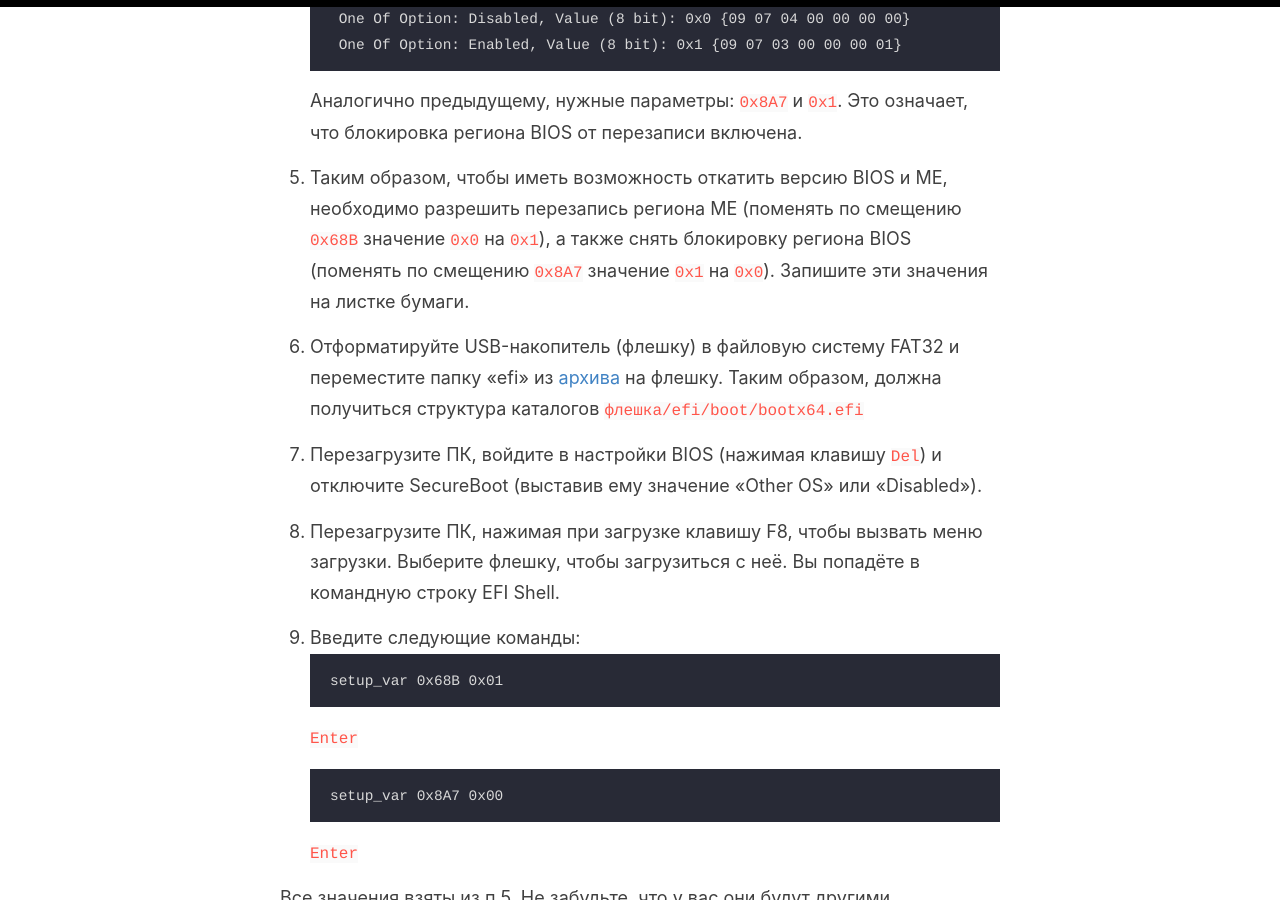
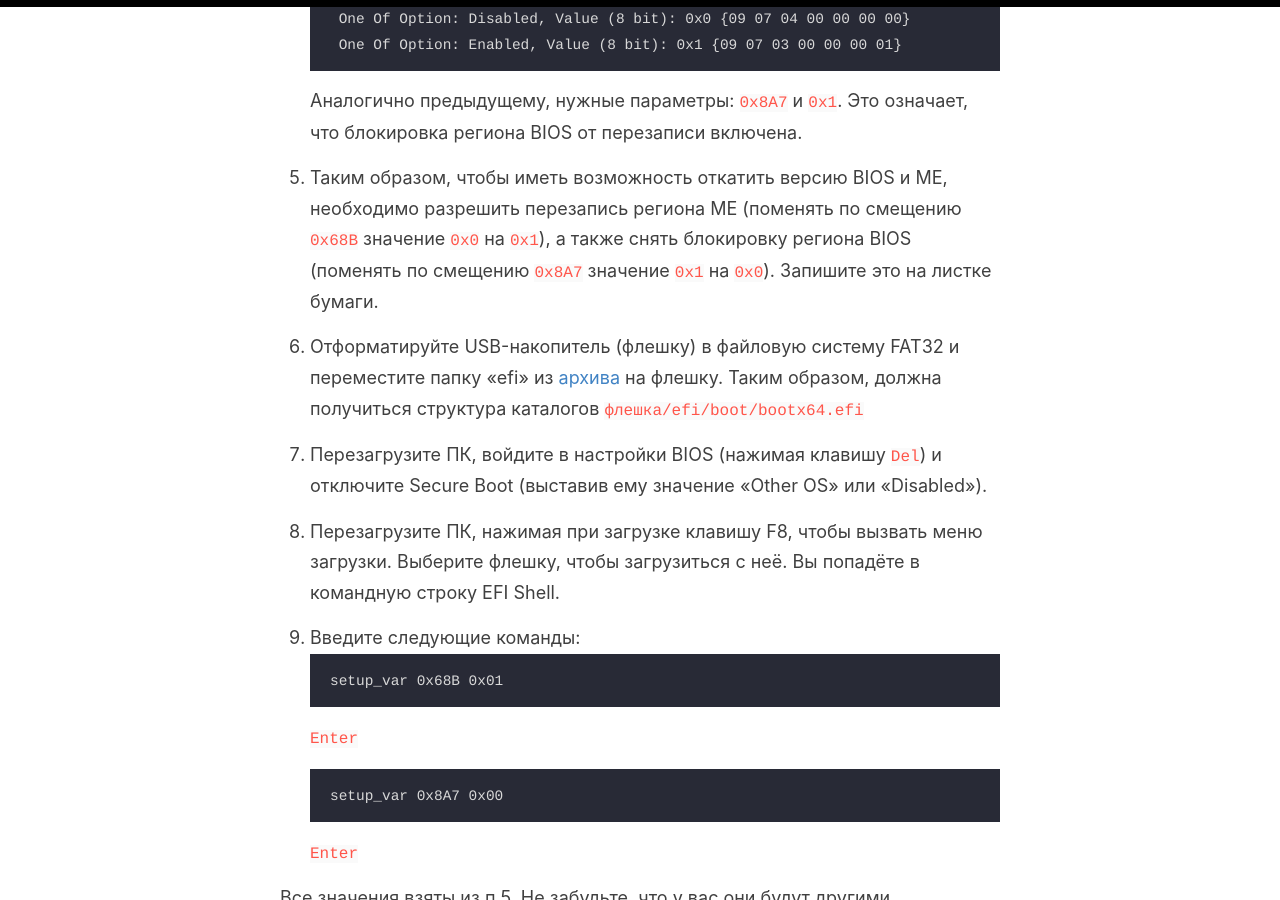
Before and after one commit to dartraiden/dartraiden.github.io, a Jekyll site: the page built from _posts/2020-9-27-Firmware-rollback.md, in a window 1280 px wide and 900 px high, scrolled down 2102 px. Built offline with Jekyll 4.4.1, drawn with Linux system fonts in a browser that asks for light colours; our own code applies the rules of GitHub Pages for plain Markdown files.

Commit message:
Small fixes

````diff
--- a/_posts/2020-9-27-Firmware-rollback.md
+++ b/_posts/2020-9-27-Firmware-rollback.md
@@ -44,11 +44,11 @@ One Of: BIOS Lock, VarStoreInfo (VarOffset/VarName): 0x8A7, VarStore: 0x1
 ```
 Аналогично предыдущему, нужные параметры: `0x8A7` и `0x1`. Это означает, что блокировка региона BIOS от перезаписи включена.
 
-5. Таким образом, чтобы иметь возможность откатить версию BIOS и ME, необходимо разрешить перезапись региона ME (поменять по смещению `0x68B` значение `0x0` на `0x1`), а также снять блокировку региона BIOS (поменять по смещению `0x8A7` значение `0x1` на `0x0`). Запишите эти значения на листке бумаги.
+5. Таким образом, чтобы иметь возможность откатить версию BIOS и ME, необходимо разрешить перезапись региона ME (поменять по смещению `0x68B` значение `0x0` на `0x1`), а также снять блокировку региона BIOS (поменять по смещению `0x8A7` значение `0x1` на `0x0`). Запишите это на листке бумаги.
 
 6. Отформатируйте USB-накопитель (флешку) в файловую систему FAT32 и переместите папку «efi» из [архива]({{ site.baseurl }}/files/2020-9-27/efi.zip) на флешку. Таким образом, должна получиться  структура каталогов `флешка/efi/boot/bootx64.efi`
 
-7. Перезагрузите ПК, войдите в настройки BIOS (нажимая клавишу `Del`) и отключите SecureBoot (выставив ему значение «Other OS» или «Disabled»).
+7. Перезагрузите ПК, войдите в настройки BIOS (нажимая клавишу `Del`) и отключите Secure Boot (выставив ему значение «Other OS» или «Disabled»).
 
 8. Перезагрузите ПК, нажимая при загрузке клавишу F8, чтобы вызвать меню загрузки. Выберите флешку, чтобы загрузиться с неё. Вы попадёте в командную строку EFI Shell.
 
````
